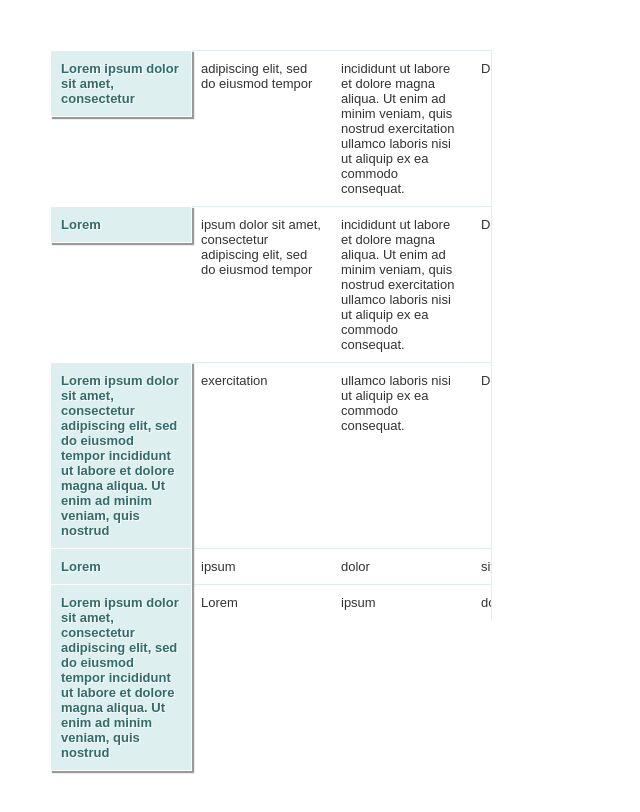
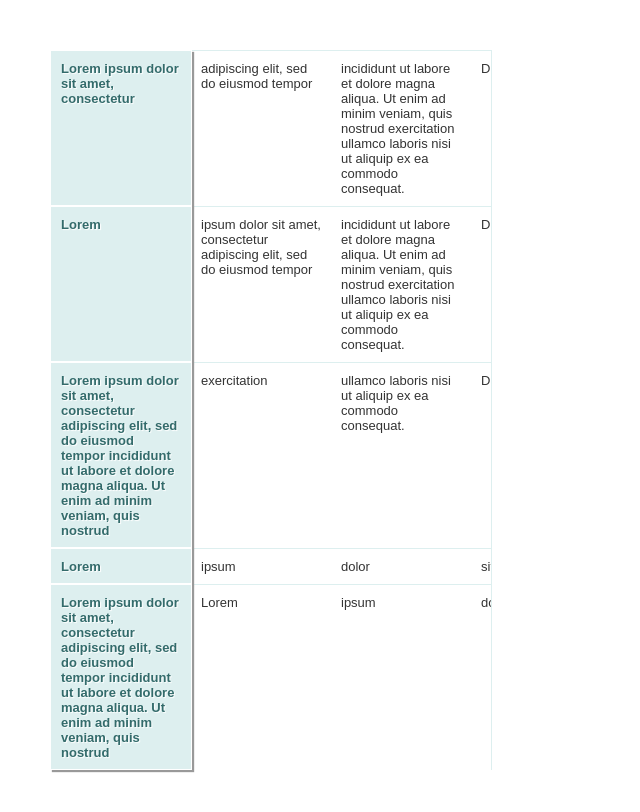
Before and after one commit to JustinMorgan/StickyTableColumns, a website: page index.html in a window 1280 px wide. Shown: the whole page, without its empty margins (0-640 px from the left). Drawn offline with Linux system fonts and the light colour scheme.

Commit message:
tweak function name

```diff
--- a/index.html
+++ b/index.html
@@ -128,7 +128,7 @@
 
     <script>
       (function() {
-        function stickifyFirstColumn(table) {
+        function normalizeHeights(table) {
           let rows = [].slice.apply(table.querySelectorAll("tr"));
           rows.forEach(tr => {
             let cells = [].slice.apply(tr.children).filter(cell => !(cell.rowSpan > 1));
@@ -147,7 +147,7 @@
           });
         }
         let table = document.getElementsByTagName("table")[0];
-        // stickifyFirstColumn(table);
+        normalizeHeights(table);
       })()
     </script>
   </body>
```
